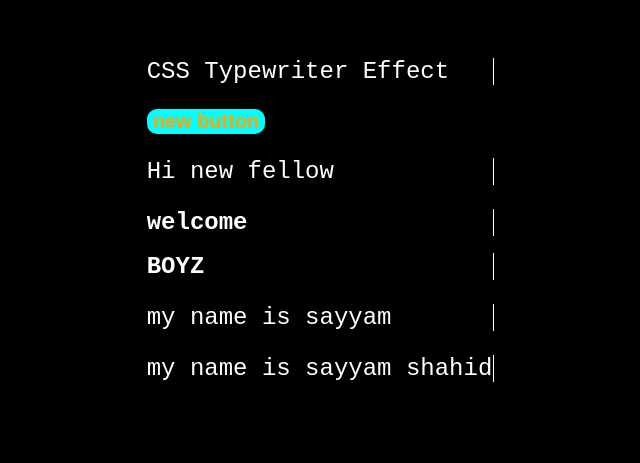
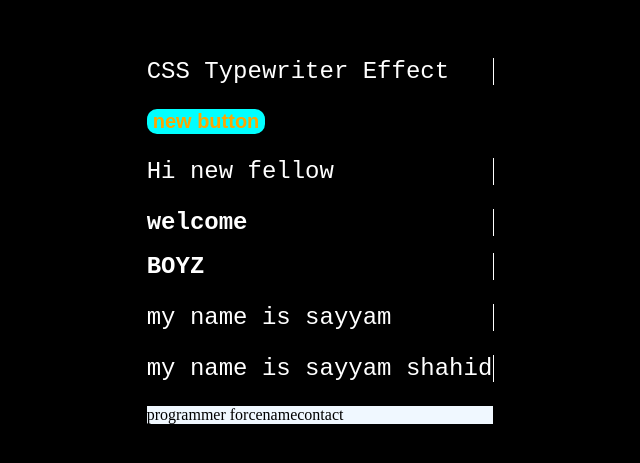
Before and after one commit to Umar-Rajpoot/typewriter-typing, a plain HTML site: page index.html in a window 1280 px wide. Shown: the part 139-602 px from the top of the page, without its empty margins (320-960 px from the left). Drawn offline with Linux system fonts and the light colour scheme.

Commit message:
table style

```diff
--- a/index.html
+++ b/index.html
@@ -18,7 +18,7 @@
             <h1>BOYZ</h1>
             <p>my name is sayyam</p>
             <p>my name is sayyam shahid</p>
-            <div>
+            <div class="tablei">
                 <table>
                     <tr>programmer force</tr>
                     <tr>name</tr>
--- a/styling.css
+++ b/styling.css
@@ -15,6 +15,9 @@ button{
     border-radius: 10px;
     font-weight: bold;
     /* height: 20px; */
+}
+.tablei{
+    background-color: aliceblue;
 }
 .typewriter p, .typewriter h1{
     color: white;
```
